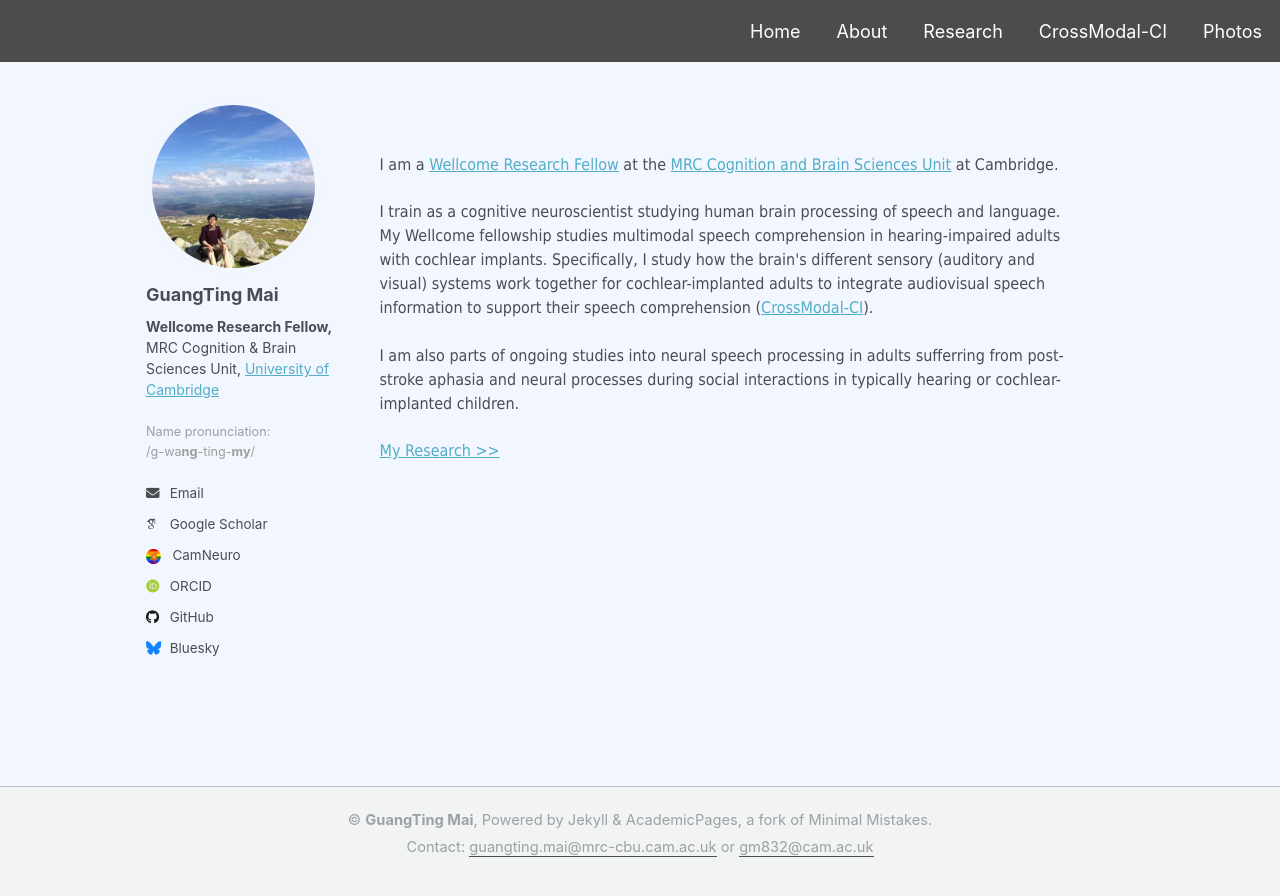
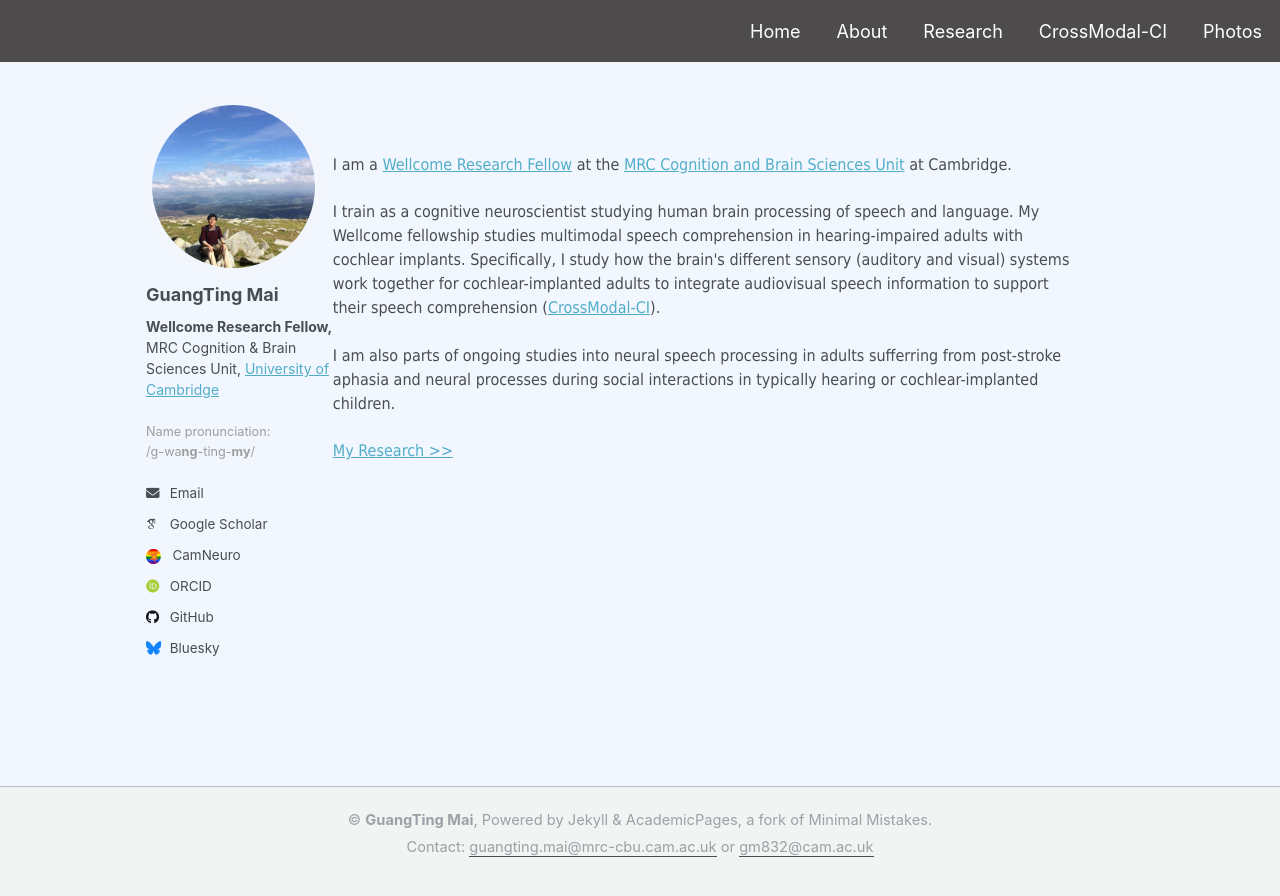
Before and after one commit to guangtingmai/guangtingmai.github.io, a Jekyll site: the page built from _pages/readme.html, in a window 1280 px wide. Shown: the top 896 px of the page. Built offline with Jekyll 4.4.1, drawn with Linux system fonts in a browser that asks for light colours; some web fonts are replaced.

Commit message:
Update custom.scss

```diff
--- a/_sass/custom.scss
+++ b/_sass/custom.scss
@@ -47,7 +47,7 @@ nav a:hover,
 
 .page {
   max-width: 100% !important;
-  width: 75% !important;
+  width: 80% !important;
   margin: 0 auto !important;
   padding-left: 0 !important;
   padding-right: 0 !important;
```
